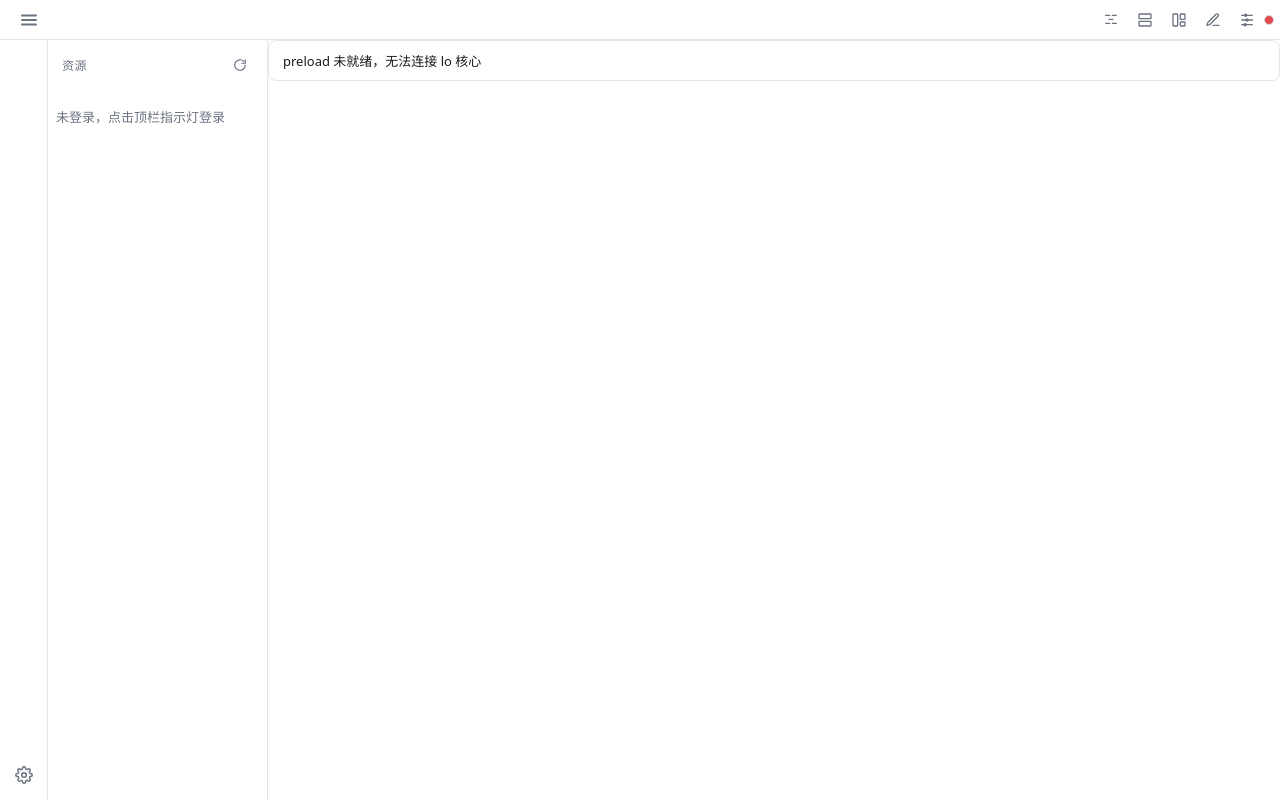
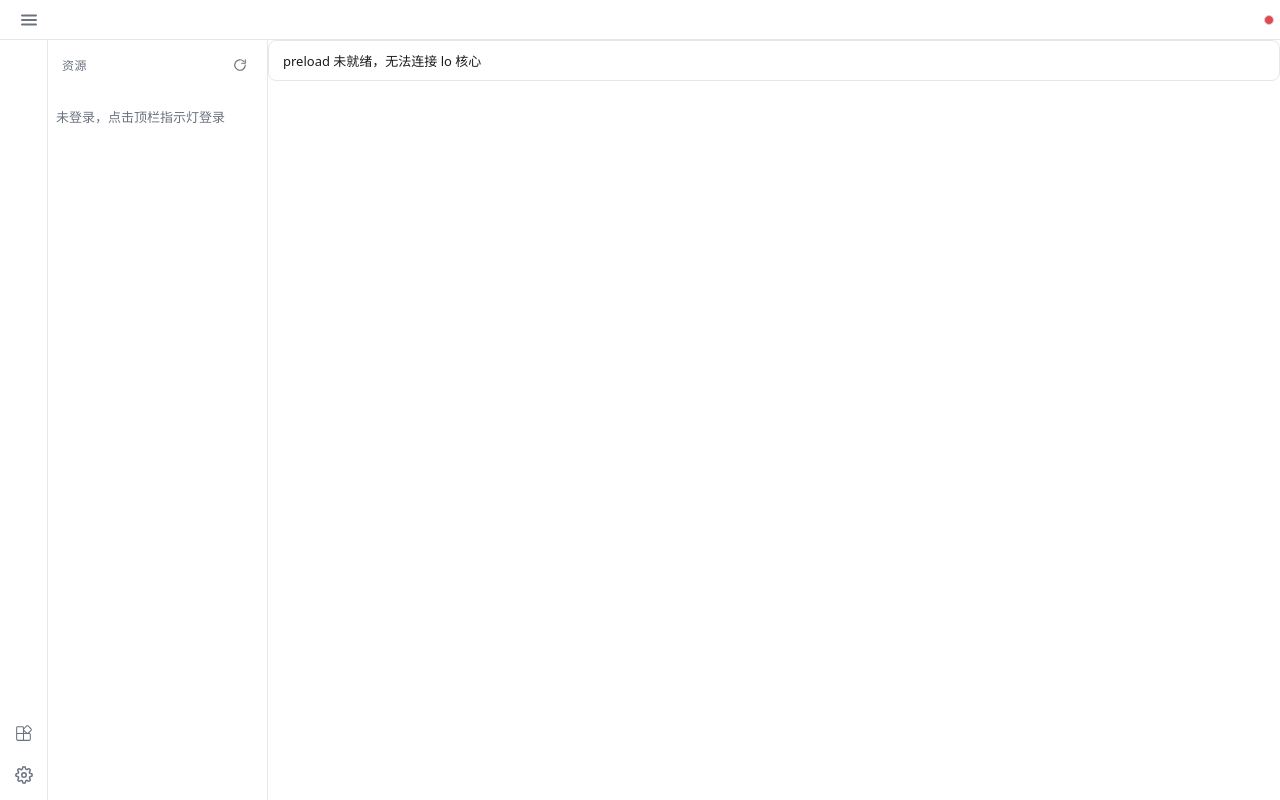
Before and after one commit to ouuabb/lo-monorepo, a React (Vite) app in the folder apps/agent/src/renderer/: page / in a window 1280 px wide. Built offline with nearby package versions, Linux system fonts and the light colour scheme.

Commit message:
feat: 插件中心改为主内容区 tab 视图

```diff
--- a/apps/agent/src/renderer/src/App.css
+++ b/apps/agent/src/renderer/src/App.css
@@ -176,11 +176,18 @@ body {
   background: var(--panel);
   color: var(--muted);
   cursor: pointer;
+  -webkit-app-region: no-drag;
 }
 
 .rail-btn:hover {
   border-color: var(--border-strong);
   color: var(--text);
+}
+
+.rail-btn.active {
+  border-color: var(--border-strong);
+  color: var(--text);
+  background: var(--bg);
 }
 
 .app-sidebar {
@@ -501,6 +508,20 @@ select {
   padding: 8px 0;
   color: var(--muted);
   font-size: 13px;
+}
+
+.plugin-empty {
+  display: flex;
+  flex-direction: column;
+  align-items: center;
+  gap: 12px;
+  padding: 24px 0;
+  color: var(--muted);
+  font-size: 13px;
+}
+
+.plugin-empty .btn {
+  min-width: 160px;
 }
 
 .command-list {
--- a/apps/agent/src/renderer/src/App.jsx
+++ b/apps/agent/src/renderer/src/App.jsx
@@ -28,11 +28,8 @@ export default function App() {
   const [sidebarWidth, setSidebarWidth] = useState(220);
   const [resizing, setResizing] = useState(false);
   const [loginOpen, setLoginOpen] = useState(false);
-  const [commandOpen, setCommandOpen] = useState(false);
-  const [viewOpen, setViewOpen] = useState(false);
-  const [panelOpen, setPanelOpen] = useState(false);
-  const [editorOpen, setEditorOpen] = useState(false);
-  const [pluginsOpen, setPluginsOpen] = useState(false);
+  const [pluginView, setPluginView] = useState(false);
+  const [pluginTab, setPluginTab] = useState('commands');
   const [config, setConfig] = useState({ host: '127.0.0.1', port: 8765, protocol: 'http' });
   const [privateKeyPath, setPrivateKeyPath] = useState('');
   const [busy, setBusy] = useState(false);
@@ -139,6 +136,7 @@ export default function App() {
   const openResource = useCallback(
     async (n) => {
       if (!api || !n) return;
+      setPluginView(false);
       const existing = tabs.find((t) => t.rid === n.rid);
       if (existing) {
         setActiveKey(existing.key);
@@ -414,67 +412,6 @@ useEffect(() => {
         </button>
         <div className="topbar-spacer" />
         <button
-          className="rail-btn"
-          type="button"
-          title="插件命令"
-          aria-label="插件命令"
-          onClick={() => setCommandOpen(true)}
-        >
-          <svg width="16" height="16" viewBox="0 0 24 24" fill="none" stroke="currentColor" strokeWidth="2" strokeLinecap="round" aria-hidden="true">
-            <path d="M4 17h6M14 17h6M9 11h6M4 5h6M14 5h6" />
-          </svg>
-        </button>
-        <button
-          className="rail-btn"
-          type="button"
-          title="插件视图"
-          aria-label="插件视图"
-          onClick={() => setViewOpen(true)}
-        >
-          <svg width="16" height="16" viewBox="0 0 24 24" fill="none" stroke="currentColor" strokeWidth="2" strokeLinecap="round" aria-hidden="true">
-            <rect x="3" y="3" width="18" height="7" rx="1" />
-            <rect x="3" y="14" width="18" height="7" rx="1" />
-          </svg>
-        </button>
-        <button
-          className="rail-btn"
-          type="button"
-          title="插件面板"
-          aria-label="插件面板"
-          onClick={() => setPanelOpen(true)}
-        >
-          <svg width="16" height="16" viewBox="0 0 24 24" fill="none" stroke="currentColor" strokeWidth="2" strokeLinecap="round" aria-hidden="true">
-            <rect x="3" y="3" width="7" height="18" rx="1" />
-            <rect x="14" y="3" width="7" height="8" rx="1" />
-            <rect x="14" y="15" width="7" height="6" rx="1" />
-          </svg>
-        </button>
-        <button
-          className="rail-btn"
-          type="button"
-          title="插件编辑器"
-          aria-label="插件编辑器"
-          onClick={() => setEditorOpen(true)}
-        >
-          <svg width="16" height="16" viewBox="0 0 24 24" fill="none" stroke="currentColor" strokeWidth="2" strokeLinecap="round" strokeLinejoin="round" aria-hidden="true">
-            <path d="M12 20h9M16.5 3.5a2.1 2.1 0 0 1 3 3L7 19l-4 1 1-4Z" />
-          </svg>
-        </button>
-        <button
-          className="rail-btn"
-          type="button"
-          title="插件管理"
-          aria-label="插件管理"
-          onClick={() => setPluginsOpen(true)}
-        >
-          <svg width="16" height="16" viewBox="0 0 24 24" fill="none" stroke="currentColor" strokeWidth="2" strokeLinecap="round" aria-hidden="true">
-            <path d="M4 5h16M4 12h10M4 19h7M14 12h6M11 19h9" />
-            <circle cx="10" cy="5" r="1.6" />
-            <circle cx="12" cy="12" r="1.6" />
-            <circle cx="9" cy="19" r="1.6" />
-          </svg>
-        </button>
-        <button
           className={`conn-dot ${authenticated ? 'on' : ''}`}
           type="button"
           title={authenticated ? '已登录，点击重新登录/登出' : '未连接，点击登录'}
@@ -487,10 +424,26 @@ useEffect(() => {
         <aside className="app-rail">
           <div className="rail-spacer" />
           <button
-            className="rail-btn"
+            className={`rail-btn ${pluginView ? 'active' : ''}`}
+            aria-label="插件"
+            title="插件"
+            onClick={() => {
+              setSubOpen(false);
+              setPluginView((v) => !v);
+            }}
+          >
+            <svg width="18" height="18" viewBox="0 0 16 16" fill="currentColor" aria-hidden="true">
+              <path d="M15 4.95703C15 4.58711 14.8563 4.24054 14.5949 3.97992L12.0096 1.39234C11.4879 0.86922 10.5788 0.86922 10.0571 1.39234L8 3.45119V3.32321C8 2.55068 7.37187 1.922 6.6 1.922H2.4C1.62813 1.922 1 2.55068 1 3.32321V13.5988C1 14.3713 1.62813 15 2.4 15H12.6667C13.4385 15 14.0667 14.3713 14.0667 13.5988V9.39514C14.0667 8.62261 13.4385 7.99393 12.6667 7.99393H12.5379L14.5949 5.93508C14.8553 5.67445 15 5.32602 15 4.95703ZM2.4 2.85521H6.6C6.85667 2.85521 7.06667 3.06446 7.06667 3.32228V7.99299H1.93333V3.32228C1.93333 3.06446 2.14333 2.85521 2.4 2.85521ZM1.93333 13.5979V8.92714H7.06667V14.0649H2.4C2.14333 14.0649 1.93333 13.8547 1.93333 13.5979ZM13.1333 9.39421V13.5979C13.1333 13.8547 12.9233 14.0649 12.6667 14.0649H8V8.92714H12.6667C12.9233 8.92714 13.1333 9.13638 13.1333 9.39421ZM8 7.99299V6.46287L9.5288 7.99299H8ZM13.9351 5.2737L11.3488 7.86221C11.1789 8.03223 10.8859 8.03223 10.716 7.86221L8.12973 5.2737C8.0448 5.18963 7.99813 5.07753 7.99813 4.95796C7.99813 4.83839 8.0448 4.7263 8.12973 4.64129L10.716 2.05278C10.8009 1.96777 10.9129 1.92106 11.0324 1.92106C11.1519 1.92106 11.2639 1.96777 11.3488 2.05278L13.9351 4.64129C14.02 4.72536 14.0667 4.83746 14.0667 4.95703C14.0667 5.0766 14.02 5.1887 13.9351 5.2737Z" />
+            </svg>
+          </button>
+          <button
+            className={`rail-btn ${subOpen ? 'active' : ''}`}
             aria-label="展开功能面板"
             title="功能面板"
-            onClick={() => setSubOpen(true)}
+            onClick={() => {
+              setPluginView(false);
+              setSubOpen((v) => !v);
+            }}
           >
             <svg width="18" height="18" viewBox="0 0 24 24" aria-hidden="true">
               <circle cx="12" cy="12" r="3" fill="none" stroke="currentColor" strokeWidth="2" />
@@ -561,7 +514,13 @@ useEffect(() => {
           </div>
         )}
 
-        {activeTab ? (
+        {pluginView ? (
+          <PluginCenter
+            tab={pluginTab}
+            onTab={setPluginTab}
+            onNotify={notify}
+          />
+        ) : activeTab ? (
           <div className="editor-panel">
             <div className="editor-toolbar">
               <div className="editor-toolbar-title">
@@ -688,36 +647,6 @@ useEffect(() => {
                 </button>
               </div>
             </div>
-          </Modal>
-        )}
-
-        {commandOpen && (
-          <Modal title="插件命令" onClose={() => setCommandOpen(false)}>
-            <CommandPanel onNotify={notify} onClose={() => setCommandOpen(false)} />
-          </Modal>
-        )}
-
-        {viewOpen && (
-          <Modal title="插件视图" onClose={() => setViewOpen(false)}>
-            <ViewPanel onNotify={notify} />
-          </Modal>
-        )}
-
-        {panelOpen && (
-          <Modal title="插件面板" onClose={() => setPanelOpen(false)}>
-            <PanelPanel onNotify={notify} />
-          </Modal>
-        )}
-
-        {editorOpen && (
-          <Modal title="插件编辑器" onClose={() => setEditorOpen(false)}>
-            <EditorPanel onNotify={notify} />
-          </Modal>
-        )}
-
-        {pluginsOpen && (
-          <Modal title="插件管理" onClose={() => setPluginsOpen(false)}>
-            <PluginPanel onNotify={notify} />
           </Modal>
         )}
       </div>
@@ -1057,7 +986,7 @@ function PluginPanel(props) {
           </button>
         </div>
         {services.length === 0 ? (
-          <p className="empty">暂无插件服务</p>
+          <p className="empty">暂无插件服务（安装插件后自动注册）</p>
         ) : (
           <ul className="command-list">
             {services.map((s) => (
@@ -1099,8 +1028,56 @@ function PluginPanel(props) {
   );
 }
 
+function PluginCenter(props) {
+  const { tab, onTab, onNotify } = props;
+  const goManage = () => onTab('manage');
+  const tabs = [
+    { id: 'commands', label: '命令' },
+    { id: 'views', label: '视图' },
+    { id: 'panels', label: '面板' },
+    { id: 'editors', label: '编辑器' },
+    { id: 'manage', label: '管理' },
+  ];
+  return (
+    <div className="sub-panel">
+      <div className="sub-nav" role="tablist">
+        {tabs.map((t) => (
+          <button
+            key={t.id}
+            type="button"
+            role="tab"
+            aria-selected={tab === t.id}
+            className={tab === t.id ? 'active' : ''}
+            onClick={() => onTab(t.id)}
+          >
+            {t.label}
+          </button>
+        ))}
+      </div>
+      <div className="sub-body">
+        {tab === 'commands' && <CommandPanel onNotify={onNotify} onGoManage={goManage} />}
+        {tab === 'views' && <ViewPanel onNotify={onNotify} onGoManage={goManage} />}
+        {tab === 'panels' && <PanelPanel onNotify={onNotify} onGoManage={goManage} />}
+        {tab === 'editors' && <EditorPanel onNotify={onNotify} onGoManage={goManage} />}
+        {tab === 'manage' && <PluginPanel onNotify={onNotify} />}
+      </div>
+    </div>
+  );
+}
+
+function PluginEmptyState({ onGoManage }) {
+  return (
+    <div className="plugin-empty">
+      <p>尚未安装插件，该列表为空。</p>
+      <button className="btn primary" type="button" onClick={onGoManage}>
+        去插件管理安装插件
+      </button>
+    </div>
+  );
+}
+
 function ViewPanel(props) {
-  const { onNotify } = props;
+  const { onNotify, onGoManage } = props;
   const [views, setViews] = useState([]);
   const [loading, setLoading] = useState(true);
   const [active, setActive] = useState(null);
@@ -1161,7 +1138,11 @@ function ViewPanel(props) {
         </button>
       </div>
       {views.length === 0 ? (
-        <p className="empty">{loading ? '加载中…' : '暂无插件视图'}</p>
+        loading ? (
+          <p className="empty">加载中…</p>
+        ) : (
+          <PluginEmptyState onGoManage={onGoManage} />
+        )
       ) : (
         <>
           <ul className="command-list">
@@ -1201,7 +1182,7 @@ function ViewPanel(props) {
 }
 
 function PanelPanel(props) {
-  const { onNotify } = props;
+  const { onNotify, onGoManage } = props;
   const [panels, setPanels] = useState([]);
   const [loading, setLoading] = useState(true);
   const [active, setActive] = useState(null);
@@ -1262,7 +1243,11 @@ function PanelPanel(props) {
         </button>
       </div>
       {panels.length === 0 ? (
-        <p className="empty">{loading ? '加载中…' : '暂无插件面板'}</p>
+        loading ? (
+          <p className="empty">加载中…</p>
+        ) : (
+          <PluginEmptyState onGoManage={onGoManage} />
+        )
       ) : (
         <>
           <ul className="command-list">
@@ -1302,7 +1287,7 @@ function PanelPanel(props) {
 }
 
 function EditorPanel(props) {
-  const { onNotify } = props;
+  const { onNotify, onGoManage } = props;
   const [editors, setEditors] = useState([]);
   const [loading, setLoading] = useState(true);
   const [active, setActive] = useState(null);
@@ -1363,7 +1348,11 @@ function EditorPanel(props) {
         </button>
       </div>
       {editors.length === 0 ? (
-        <p className="empty">{loading ? '加载中…' : '暂无插件编辑器'}</p>
+        loading ? (
+          <p className="empty">加载中…</p>
+        ) : (
+          <PluginEmptyState onGoManage={onGoManage} />
+        )
       ) : (
         <>
           <ul className="command-list">
@@ -1403,7 +1392,7 @@ function EditorPanel(props) {
 }
 
 function CommandPanel(props) {
-  const { onNotify, onClose } = props;
+  const { onNotify, onClose, onGoManage } = props;
   const [commands, setCommands] = useState([]);
   const [loading, setLoading] = useState(true);
   const [busy, setBusy] = useState(false);
@@ -1449,7 +1438,11 @@ function CommandPanel(props) {
         </button>
       </div>
       {commands.length === 0 ? (
-        <p className="empty">{loading ? '加载中…' : '暂无插件命令'}</p>
+        loading ? (
+          <p className="empty">加载中…</p>
+        ) : (
+          <PluginEmptyState onGoManage={onGoManage} />
+        )
       ) : (
         <ul className="command-list">
           {commands.map((c) => (
```
